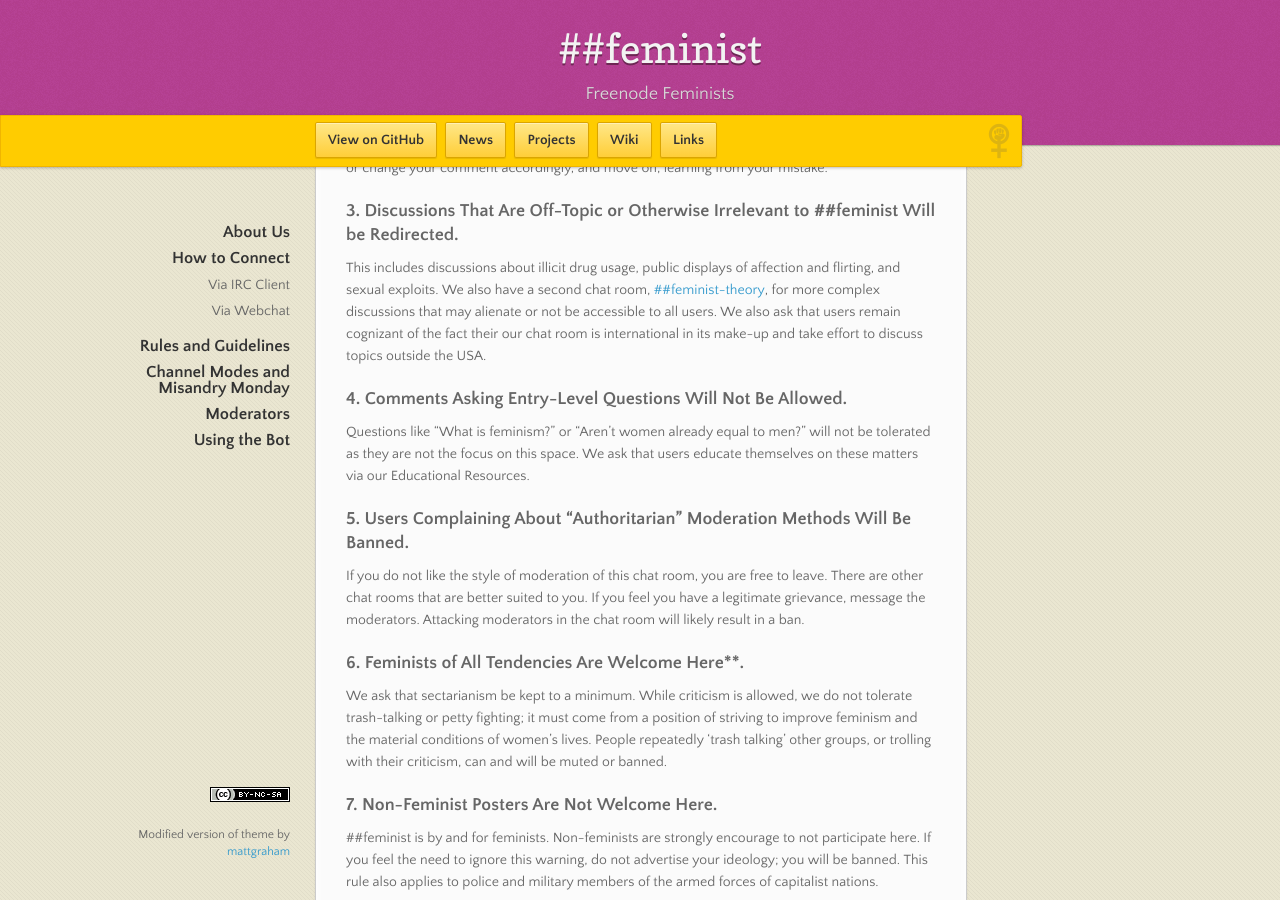
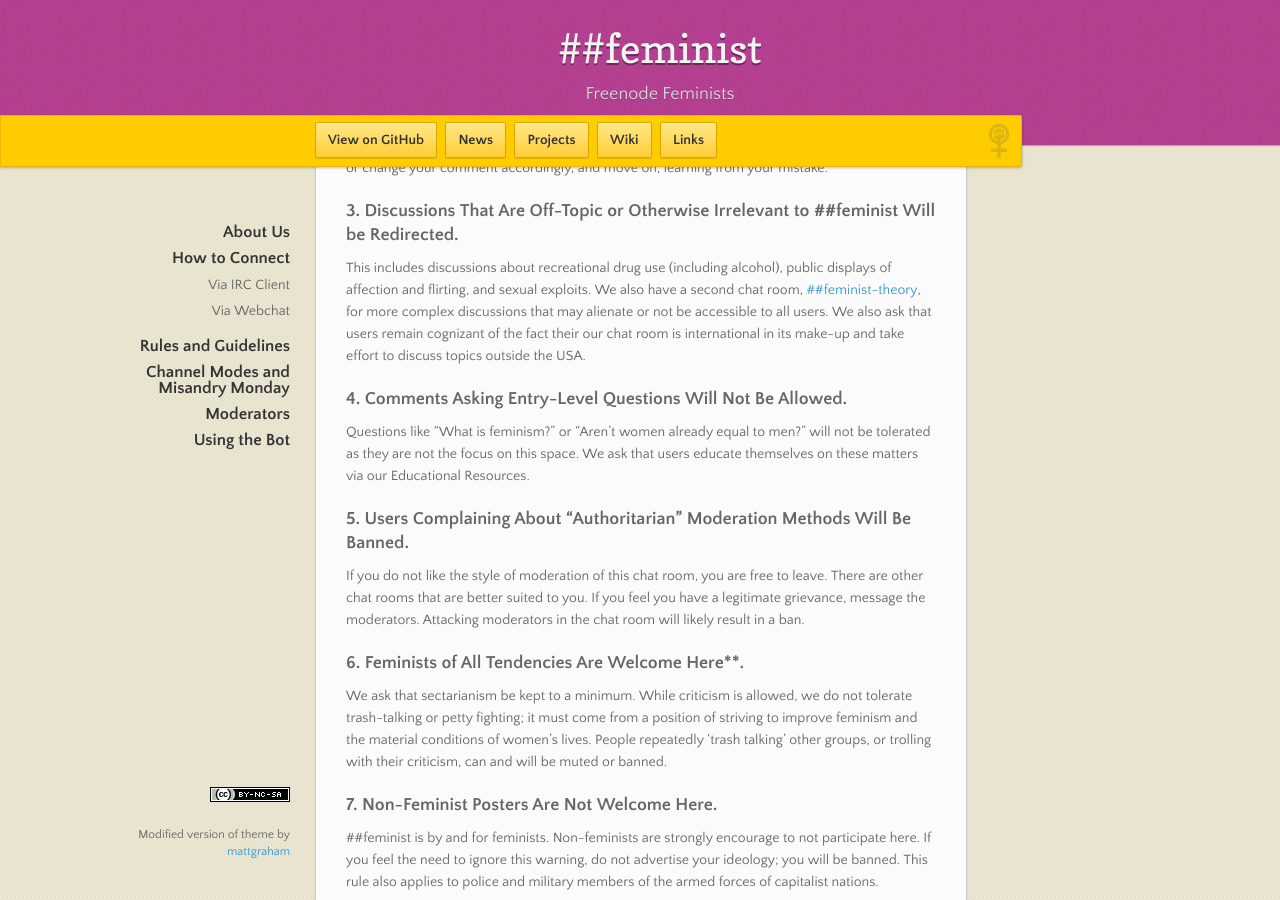
Before and after one commit to feminism-chat/feminism-chat.github.io, a Jekyll site: the page built from index.md, in a window 1280 px wide and 900 px high, scrolled down 1252 px. Built offline with Jekyll 4.4.1, drawn with Linux system fonts in a browser that asks for light colours; nearby versions of some CDN libraries.

Commit message:
clarified rule 3
rephrased from "illicit drugs" to "recreational drug use (including alcohol)"

```diff
--- a/index.md
+++ b/index.md
@@ -47,7 +47,7 @@ Doing this will almost assuredly result in a ban. Accept the criticism in a prin
 
 ### 3. Discussions That Are Off-Topic or Otherwise Irrelevant to ##feminist Will be Redirected.
 
-This includes discussions about illicit drug usage, public displays of affection and flirting, and sexual exploits. We also have a second chat room, [##feminist-theory](ircs://chat.freenode.net:6697/%23%23feminist-theory), for more complex discussions that may alienate or not be accessible to all users. We also ask that users remain cognizant of the fact their our chat room is international in its make-up and take effort to discuss topics outside the USA.
+This includes discussions about recreational drug use (including alcohol), public displays of affection and flirting, and sexual exploits. We also have a second chat room, [##feminist-theory](ircs://chat.freenode.net:6697/%23%23feminist-theory), for more complex discussions that may alienate or not be accessible to all users. We also ask that users remain cognizant of the fact their our chat room is international in its make-up and take effort to discuss topics outside the USA.
 
 
 ### 4. Comments Asking Entry-Level Questions Will Not Be Allowed.
```
